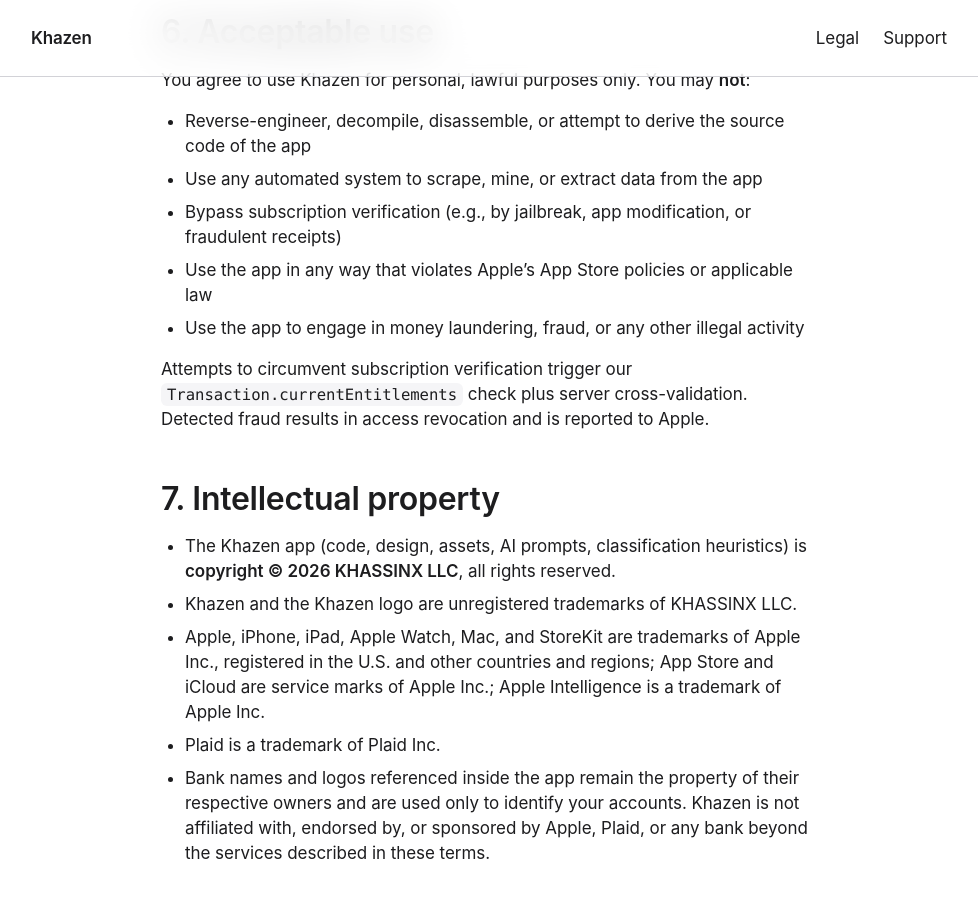
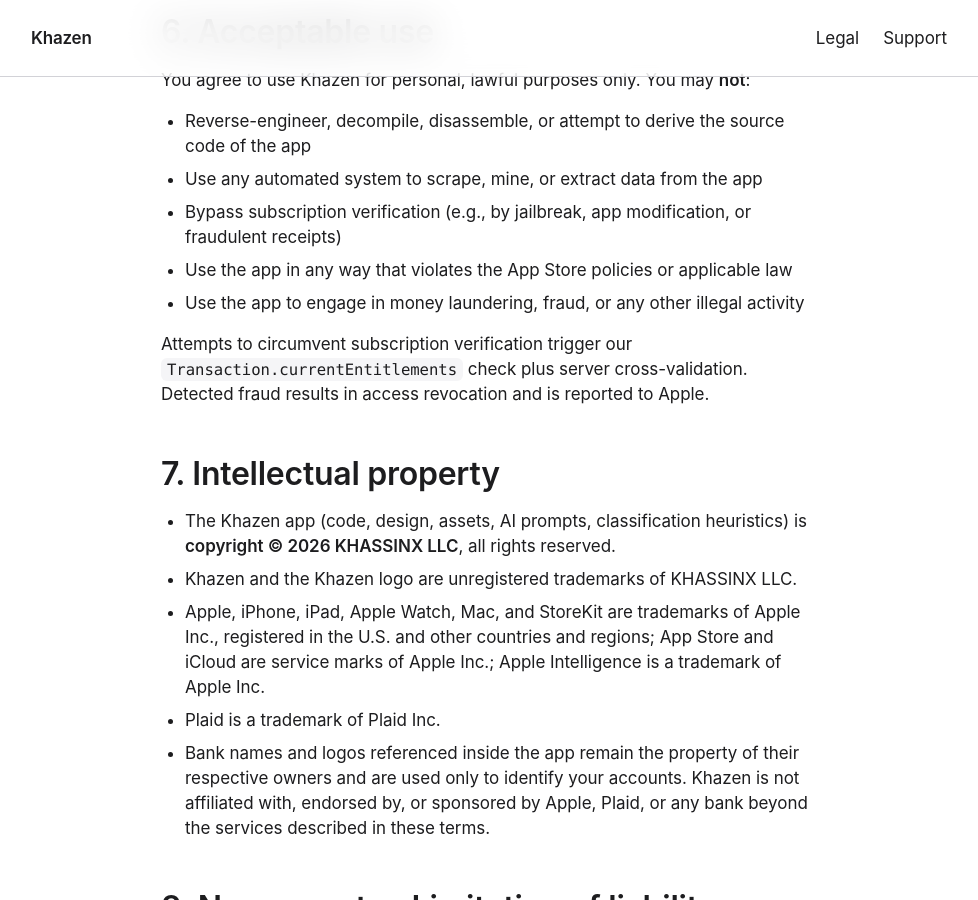
Before and after one commit to KhassinX/khazen-web, a Jekyll site: the page built from legal/terms.md, in a window 1280 px wide and 900 px high, scrolled down 2659 px. Shown: the whole window, without its empty margins (151-1129 px from the left). Built offline with Jekyll 4.4.1, drawn with Linux system fonts in a browser that asks for light colours; some of the changed text lies outside the part shown.

Commit message:
fix(brand): marcas App Store per Apple Marketing Guidelines (#13)
Reemplaza "Apple App Store" / "Apple's App Store" / "App Store de Apple"
por la forma correcta "App Store" en security, legal (EN+ES). No se
tocan las menciones de Plaid (divulgación legal necesaria).

Barrido portfolio-wide 2026-07-11 autorizado por el owner.


Claude-Session: https://claude.ai/code/session_01HkQM51o2eWzDt9RzZtQxN3

Co-authored-by: Claude Fable 5 <noreply@anthropic.com>

```diff
--- a/es/security/index.html
+++ b/es/security/index.html
@@ -33,7 +33,7 @@ canonical_es: /es/security/
 
     <h2>Fuera de alcance</h2>
     <ul>
-      <li>Servicios de terceros (App Store de Apple, Plaid, tu banco) — repórtalos directamente a ellos</li>
+      <li>Servicios de terceros (App Store, Plaid, tu banco) — repórtalos directamente a ellos</li>
       <li>Ataques volumétricos (DDoS, fuerza bruta) — no son vulnerabilidades</li>
       <li>Reportes generados solo por escáneres automáticos sin prueba de impacto reproducible</li>
       <li>Cuestiones teóricas sin un vector de ataque demostrable</li>
--- a/legal/terms.md
+++ b/legal/terms.md
@@ -82,7 +82,7 @@ You agree to use Khazen for personal, lawful purposes only. You may **not**:
 - Reverse-engineer, decompile, disassemble, or attempt to derive the source code of the app
 - Use any automated system to scrape, mine, or extract data from the app
 - Bypass subscription verification (e.g., by jailbreak, app modification, or fraudulent receipts)
-- Use the app in any way that violates Apple's App Store policies or applicable law
+- Use the app in any way that violates the App Store policies or applicable law
 - Use the app to engage in money laundering, fraud, or any other illegal activity
 
 Attempts to circumvent subscription verification trigger our `Transaction.currentEntitlements` check plus server cross-validation. Detected fraud results in access revocation and is reported to Apple.
@@ -134,7 +134,7 @@ We may suspend or terminate your access to Khazen if you breach these terms, att
 We may update these terms when:
 
 - Adding new features that materially change the experience
-- Reflecting changes in Apple App Store policies
+- Reflecting changes in App Store policies
 - Reflecting changes in Plaid's terms
 - Correcting legal or factual errors
 
--- a/security/index.html
+++ b/security/index.html
@@ -27,13 +27,13 @@ canonical_es: /es/security/
     <ul>
       <li><code>khazen.khassinx.com</code> (this website)</li>
       <li><code>khazen-links.khassinx.com</code> (Universal Links + OAuth callback endpoint)</li>
-      <li>Khazen iOS / iPadOS / watchOS / macOS apps on the Apple App Store</li>
+      <li>Khazen iOS / iPadOS / watchOS / macOS apps on the App Store</li>
       <li>The Khazen backend that proxies bank connections and serves push notifications</li>
     </ul>
 
     <h2>Out of scope</h2>
     <ul>
-      <li>Third-party services (Apple's App Store, Plaid, your bank) — please report to them directly</li>
+      <li>Third-party services (the App Store, Plaid, your bank) — please report to them directly</li>
       <li>Volumetric attacks (DDoS, brute force) — not vulnerabilities</li>
       <li>Reports generated solely by automated scanners without reproducible proof of impact</li>
       <li>Theoretical issues without a demonstrable attack path</li>
```
Also changed, not shown: es/legal/privacy.md (+1 -1 lines), es/legal/terms.md (+2 -2 lines), legal/privacy.md (+1 -1 lines).
